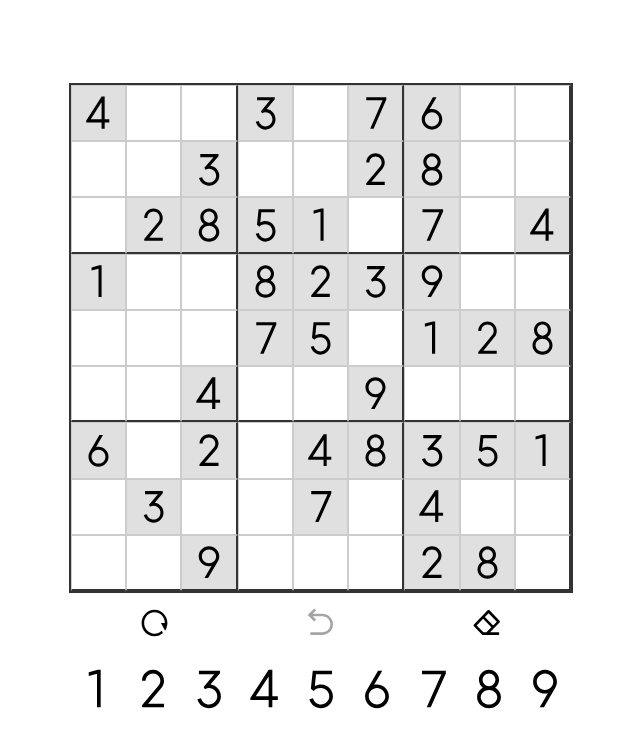
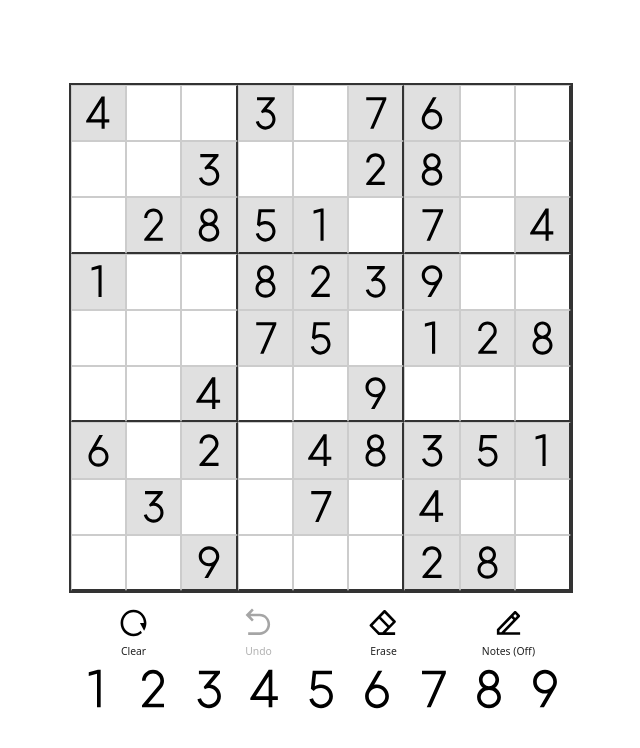
Before and after one commit to yamal-coding/sudoku-web, a React (Vite) app: page / in a window 1280 px wide. Shown: the top 748 px of the page, without its empty margins (319-959 px from the left). Built offline with nearby package versions, Linux system fonts and the light colour scheme.

Commit message:
notes option

```diff
--- a/src/components/Keyboard.css
+++ b/src/components/Keyboard.css
@@ -99,3 +99,15 @@
   filter: grayscale(40%);
 }
 .game-option.disabled:active { transform: none; }
+.game-option-label {
+  position: absolute;
+  bottom: -1.05em;
+  left: 50%;
+  transform: translateX(-50%);
+  font-size: 0.65rem;
+  font-weight: 500;
+  white-space: nowrap;
+  color: #222;
+  pointer-events: none;
+  user-select: none;
+}
--- a/src/components/Keyboard.tsx
+++ b/src/components/Keyboard.tsx
@@ -1,6 +1,6 @@
 import React, { useCallback } from 'react';
 import './Keyboard.css';
-import numberIcons from './Numbers.tsx';
+import numberIcons from './Numbers.js';
 import reloadIcon from '../assets/reload.svg';
 import undoIcon from '../assets/undo.svg';
 import eraseIcon from '../assets/erase.svg';
@@ -11,8 +11,9 @@ interface KeyboardProps {
   onClearBoard: () => void;
   onUndo: () => void;
   undoDisabled: boolean;
-  onErase?: () => void;
-  onAnnotate?: () => void;
+  onErase: () => void;
+  onAnnotate: () => void;
+  annotateActive?: boolean;
 }
 
 const Keyboard: React.FC<KeyboardProps> = ({
@@ -21,14 +22,20 @@ const Keyboard: React.FC<KeyboardProps> = ({
   onUndo,
   undoDisabled,
   onErase,
-  onAnnotate
+  onAnnotate,
+  annotateActive = false
  }) => (
   <div className="keyboard-wrapper">
     <div className="game-options-row" role="group" aria-label="Game options">
-      <GameOption icon={reloadIcon} label="Reload board" onClick={onClearBoard} />
+      <GameOption icon={reloadIcon} label="Clear" onClick={onClearBoard} />
       <GameOption icon={undoIcon} label="Undo" onClick={onUndo} disabled={undoDisabled} />
-      {onErase && <GameOption icon={eraseIcon} label="Erase" onClick={onErase} />}
-      {onAnnotate && <GameOption icon={annotationIcon} label="Annotation" onClick={onAnnotate} />}
+      <GameOption icon={eraseIcon} label="Erase" onClick={onErase} />
+      <GameOption
+        icon={annotationIcon}
+        label={`Notes (${annotateActive ? 'On' : 'Off'})`}
+        onClick={onAnnotate}
+        className={annotateActive ? 'active' : ''}
+      />
     </div>
     {onNumberPressed && <NumericKeyboard onKeyPress={onNumberPressed} />}
   </div>
@@ -63,6 +70,7 @@ const GameOption: React.FC<{
       onKeyDown={handle}
     >
       <img src={icon} alt="" aria-hidden="true" draggable={false} />
+      <span className="game-option-label" aria-hidden="true">{label}</span>
     </div>
   );
 };
--- a/src/components/Sudoku.tsx
+++ b/src/components/Sudoku.tsx
@@ -1,6 +1,6 @@
 import React from 'react';
 import './sudoku.css';
-import numberIcons from './Numbers.tsx';
+import numberIcons from './Numbers.js';
 
 interface SudokuProps {
   board: SudokuCell[];
@@ -30,6 +30,7 @@ const Sudoku: React.FC<SudokuProps> = ({ board, selectedCell, onCellClick }) =>
             const cellIndex = rowIdx * 9 + colIdx;
 
             const iconSrc = !isEmpty ? numberIcons[value] : undefined;
+            const annotations = cell.annotations || [];
             return (
               <div
                 className={cellClassName}
@@ -52,6 +53,30 @@ const Sudoku: React.FC<SudokuProps> = ({ board, selectedCell, onCellClick }) =>
                     draggable={false}
                   />
                 )}
+                {!iconSrc && annotations.length > 0 && (
+                  <div className="annotation-grid" aria-hidden="true">
+                    {Array.from({ length: 9 }, (_, k) => {
+                      const noteNum = k + 1;
+                      const active = annotations.includes(noteNum);
+                      const svgSrc = numberIcons[noteNum];
+                      return (
+                        <div
+                          key={noteNum}
+                          className={`annotation-cell${active ? ' active' : ''}`}
+                        >
+                          {active && (
+                            <img
+                              src={svgSrc}
+                              alt=""
+                              draggable={false}
+                              className="annotation-icon"
+                            />
+                          )}
+                        </div>
+                      );
+                    })}
+                  </div>
+                )}
               </div>
             );
           })}
@@ -64,6 +89,7 @@ const Sudoku: React.FC<SudokuProps> = ({ board, selectedCell, onCellClick }) =>
 export interface SudokuCell {
   value: string | number;
   fixed: boolean;
+  annotations?: number[];
 }
 
 export default Sudoku;
--- a/src/components/sudoku.css
+++ b/src/components/sudoku.css
@@ -43,6 +43,38 @@
   background-color: #ffff00;
 }
 
+/* Annotation grid inside empty cells */
+.annotation-grid {
+  position: absolute;
+  inset: 4% 4%;
+  display: grid;
+  grid-template-columns: repeat(3, 1fr);
+  grid-template-rows: repeat(3, 1fr);
+  font-size: clamp(0.35rem, 1.6vw, 0.55rem);
+  line-height: 1;
+  color: #222;
+  pointer-events: none; /* avoid intercepting clicks */
+  user-select: none;
+}
+.annotation-cell {
+  display: flex;
+  align-items: center;
+  justify-content: center;
+  font-weight: 500;
+  opacity: 0.6;
+}
+.annotation-cell.active {
+  opacity: 1;
+}
+.annotation-icon {
+  width: 80%;
+  height: 80%;
+  object-fit: contain;
+  pointer-events: none;
+  user-select: none;
+  display: block;
+}
+
 /* Mobile-specific adjustments */
 @media (max-width: 768px) {
   .sudoku-grid {
--- a/src/pages/SudokuPage.tsx
+++ b/src/pages/SudokuPage.tsx
@@ -36,22 +36,57 @@ interface GameProps {
 const Game: React.FC<GameProps> = ({ game }) => {
   const [selectedCell, setSelectedCell] = useState<number | undefined>(undefined);
   const [board, setBoard] = useState<SudokuCell[]>(game.mission);
-  const [history, setHistory] = useState<Array<{ index: number; prev: string | number }>>([]);
+  const [history, setHistory] = useState<Array<{ index: number; prevValue: string | number; prevAnnotations?: number[] }>>([]);
+  const [annotationMode, setAnnotationMode] = useState(false);
   const [gameHasFinished, setGameHasFinished] = useState(false);
 
   const onNumberPressed = (value: number) => {
     if (selectedCell === undefined) return;
-
     const current = board[selectedCell];
     if (!current || current.fixed) return;
 
+    // Annotation mode: toggle candidate numbers in empty cells
+    if (annotationMode) {
+      const prevAnnotations = current.annotations || [];
+      const has = prevAnnotations.includes(value);
+      const nextAnnotations = has
+        ? prevAnnotations.filter(n => n !== value)
+        : [...prevAnnotations, value].sort((a, b) => a - b);
+
+      const newBoard = [...board];
+      // If cell currently has a value, remove it (set to '0') before applying annotations
+      const prevValueForHistory = current.value;
+      newBoard[selectedCell] = { ...current, value: '0', annotations: nextAnnotations } as SudokuCell;
+
+      setHistory(h => [
+        ...h,
+        { index: selectedCell, prevValue: prevValueForHistory, prevAnnotations: prevAnnotations }
+      ]);
+
+      setBoard(newBoard);
+      saveSudokuBoard(newBoard);
+      return;
+    }
+
+    // Normal number entry path
     const prevValue = current.value;
+    const prevAnnotations = current.annotations ? [...current.annotations] : undefined;
     const newBoard = [...board];
-    newBoard[selectedCell] = { ...current, value: value.toString(), fixed: false } as SudokuCell;
+    const updated: SudokuCell = { ...current, value: value.toString(), fixed: false };
+    if (value === 0) {
+      updated.annotations = [];
+    } else if (current.annotations) {
+      updated.annotations = current.annotations;
+    }
+    newBoard[selectedCell] = updated;
 
-    // Record history only if actual change
     if (prevValue !== value.toString()) {
-      setHistory(h => [...h, { index: selectedCell, prev: prevValue }]);
+      setHistory(h => [
+        ...h,
+        prevAnnotations !== undefined
+          ? { index: selectedCell, prevValue, prevAnnotations }
+          : { index: selectedCell, prevValue }
+      ]);
     }
 
     setBoard(newBoard);
@@ -64,39 +99,75 @@ const Game: React.FC<GameProps> = ({ game }) => {
   };
 
   const onClearBoard = () => {
-    const clearedBoard = board.map(cell => (cell.fixed ? cell : { ...cell, value: '0' }));
+    const clearedBoard = board.map(cell => (cell.fixed ? cell : { ...cell, value: '0', annotations: [] }));
     setBoard(clearedBoard);
     saveSudokuBoard(clearedBoard);
     setHistory([]);
+    setGameHasFinished(false);
   };
 
   const onErase = () => {
-    onNumberPressed(0);
+    if (selectedCell === undefined) return;
+
+    const current = board[selectedCell];
+    if (!current || current.fixed) return;
+
+    const prevValue = current.value;
+    const prevAnnotations = current.annotations ? [...current.annotations] : undefined;
+
+    const isEmpty = prevValue === 0 || prevValue === '0' || prevValue === '';
+    if (isEmpty && (!prevAnnotations || prevAnnotations.length === 0)) return;
+
+    const newBoard = [...board];
+    const updated: SudokuCell = { ...current, value: '0', fixed: false, annotations: [] };
+    newBoard[selectedCell] = updated;
+
+    setHistory(h => [
+      ...h,
+      prevAnnotations !== undefined
+        ? { index: selectedCell, prevValue, prevAnnotations }
+        : { index: selectedCell, prevValue }
+    ]);
+    setBoard(newBoard);
+    saveSudokuBoard(newBoard);
+    setGameHasFinished(false);
   };
 
   const onUndo = () => {
     setHistory(h => {
       const len = h.length;
       if (len === 0) return h;
-
       const lastEntry = h[len - 1];
+      if (!lastEntry) return h;
       const newHistory = h.slice(0, len - 1);
 
       setBoard(prev => {
         const undoneBoard = [...prev];
         const cell = undoneBoard[lastEntry.index];
         if (cell) {
-          undoneBoard[lastEntry.index] = { ...cell, value: lastEntry.prev } as SudokuCell;
+          const restored: SudokuCell = { ...cell, value: lastEntry.prevValue };
+          if (lastEntry.prevAnnotations !== undefined) {
+            restored.annotations = lastEntry.prevAnnotations;
+          } else {
+            // If previous annotations undefined and current cell has annotations, remove them to match prior state
+            if ('annotations' in restored) {
+              delete (restored as any).annotations;
+            }
+          }
+          undoneBoard[lastEntry.index] = restored;
           saveSudokuBoard(undoneBoard);
+          // Recalculate finished state after undo
+          setGameHasFinished(checkIfBoardIsComplete(undoneBoard, game.solution));
         }
         return undoneBoard;
       });
 
-      if (gameHasFinished) {
-        setGameHasFinished(checkIfBoardIsComplete(board, game.solution));
-      }
       return newHistory;
     });
+  };
+
+  const onAnnotateToggle = () => {
+    setAnnotationMode(m => !m);
   };
 
   if (!gameHasFinished) {
@@ -112,7 +183,9 @@ const Game: React.FC<GameProps> = ({ game }) => {
           onClearBoard={onClearBoard}
           onErase={onErase}
           onUndo={history.length ? onUndo : () => {}}
-            undoDisabled={history.length === 0}
+          undoDisabled={history.length === 0}
+          onAnnotate={onAnnotateToggle}
+          annotateActive={annotationMode}
         />
       </>
     );
--- /dev/null
+++ b/src/types/assets.d.ts
@@ -0,0 +1,4 @@
+declare module '*.svg' {
+  const content: string;
+  export default content;
+}
--- /dev/null
+++ b/src/types/styles.d.ts
@@ -0,0 +1 @@
+declare module '*.css';
```
